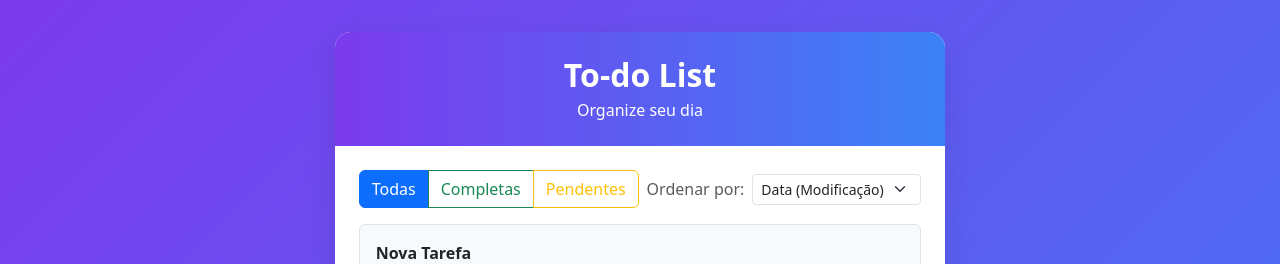
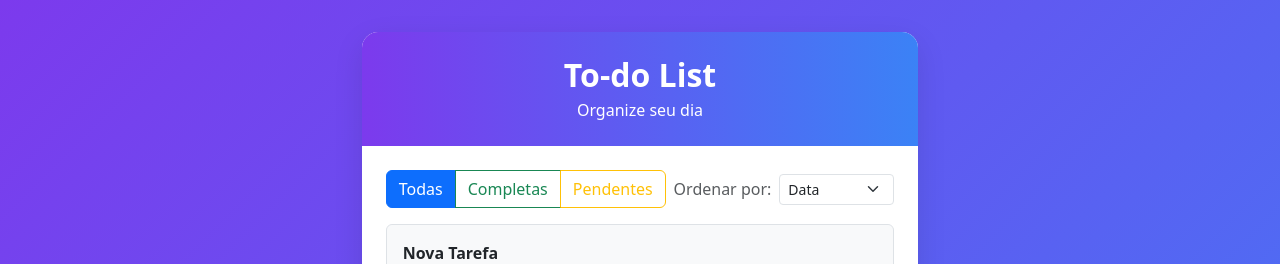
Before and after one commit to LeonSantana7/desafio-fullstack-justtravel, a React (Vite) app in the folder frontend/: page / in a window 1280 px wide. Shown: the top 264 px of the page. Built offline with nearby package versions, Linux system fonts and the light colour scheme; no server answers.

Commit message:
feat: finalização do desafio

```diff
--- a/frontend/src/App.jsx
+++ b/frontend/src/App.jsx
@@ -112,7 +112,7 @@ export default function App() {
                   value={sortBy}
                   onChange={(e) => setSortBy(e.target.value)}
                 >
-                  <option value="date">Data (Modificação)</option>
+                  <option value="date">Data</option>
                   <option value="priority">Prioridade</option>
                   <option value="startTime">Horário</option>
                 </select>
--- a/frontend/src/components/TaskItem.jsx
+++ b/frontend/src/components/TaskItem.jsx
@@ -134,7 +134,7 @@ export default function TaskItem({ task, onToggle, onDelete, onEdit }) {
                   {priorityMap[task.priority]?.label || "Normal"}
                 </span>
                 <small className="text-muted">
-                  Modificado em: {formatDate(task.createdAt)}
+                  Criado em: {formatDate(task.createdAt)}
                 </small>
               </div>
             </div>
```
